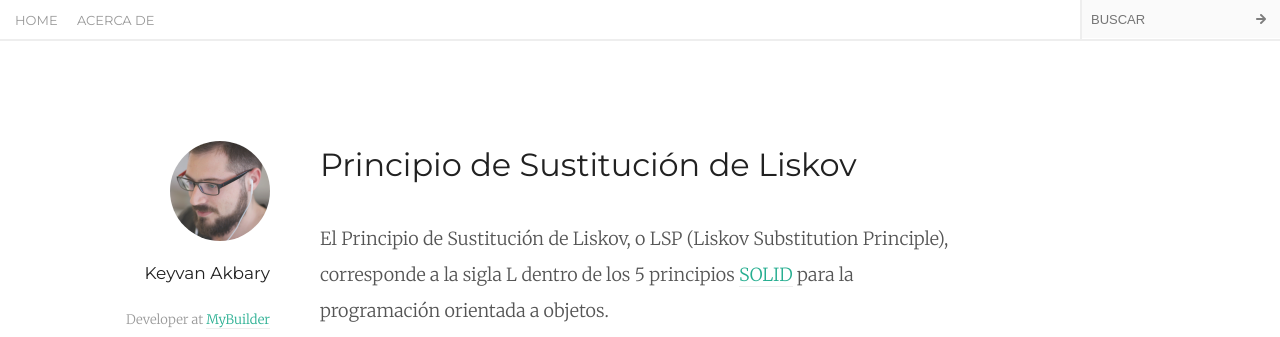
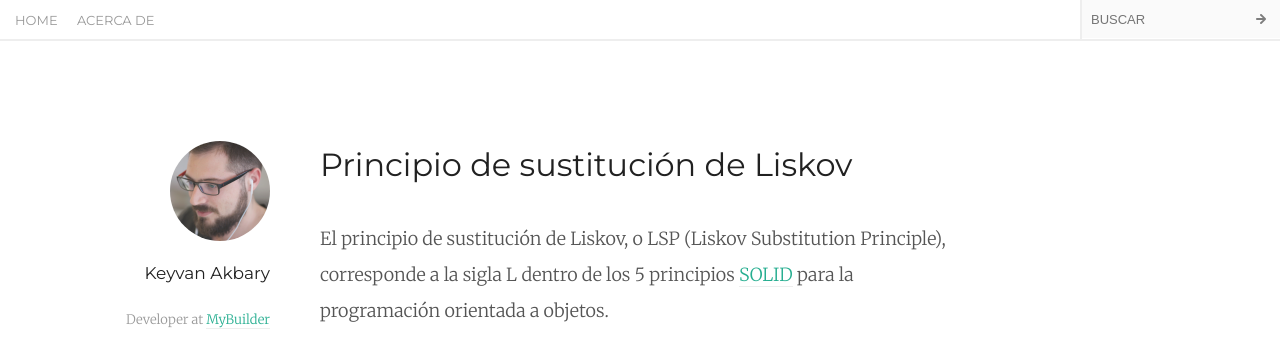
Before and after one commit to keyvanakbary/keyvanakbary.com, a Jekyll site: the page built from _posts/2014-04-19-principio-de-sustitucion-de-liskov.md, in a window 1280 px wide and 900 px high. Shown: the top 337 px of the window. Built offline with Jekyll 4.4.1, drawn with Linux system fonts in a browser that asks for light colours; nearby versions of some CDN libraries; Markdown is read by kramdown in place of the engine named in the settings; comment, search, counter and statistics services are not loaded.

```diff
--- a/_posts/2014-04-19-principio-de-sustitucion-de-liskov.md
+++ b/_posts/2014-04-19-principio-de-sustitucion-de-liskov.md
@@ -1,11 +1,11 @@
 ---
 layout: post
-title: "Principio de Sustitución de Liskov"
+title: "Principio de sustitución de Liskov"
 redirect_from:
     - /principio-de-substitucion-de-liskov/
 ---
 
-El Principio de Sustitución de Liskov, o LSP (Liskov Substitution Principle), corresponde a la sigla L dentro de los 5 principios [SOLID](http://wikipedia.com/SOLID) para la programación orientada a objetos.
+El principio de sustitución de Liskov, o LSP (Liskov Substitution Principle), corresponde a la sigla L dentro de los 5 principios [SOLID](http://wikipedia.com/SOLID) para la programación orientada a objetos.
 
 > Los subtipos deberían poder ser reemplazables por sus tipos base
 
```
